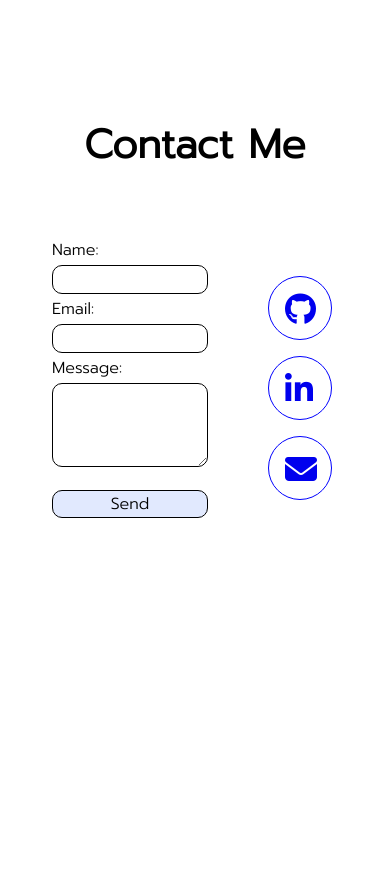
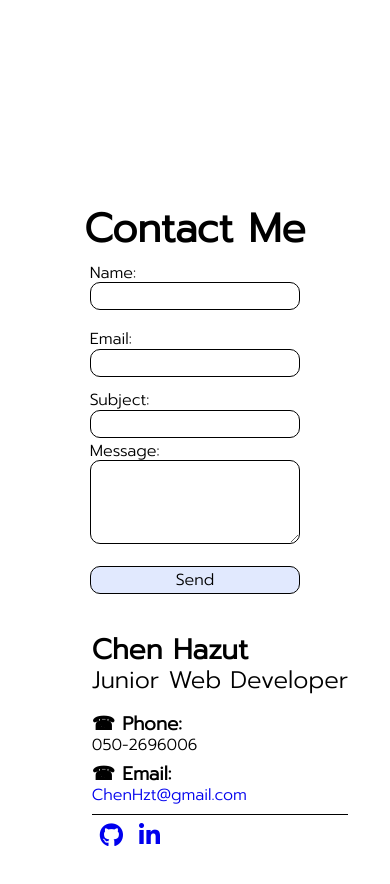
Before and after one commit to ChenHzt/weekend-2-portfolio, a plain HTML site: page index.html in a window 390 px wide. Shown: the part 1586-2470 px from the top of the page. Drawn offline with Linux system fonts and the light colour scheme; a web font is replaced by a local one.

Commit message:
contact page

```diff
--- a/css/contact-page.css
+++ b/css/contact-page.css
@@ -13,7 +13,7 @@
     display: flex;
     flex-direction: row;
     padding: 0;
-
+    height: 70%;
 }
 
 #contact-page .page-container .contact-form-side{
@@ -21,25 +21,48 @@
     flex-direction: column;
     justify-content: flex-start;
     height: 100%;
-    flex:2;
+    flex:1;
 }
 
 #contact-page .page-container .contact-form-side form{
     display: flex;
     flex-direction: column;
     justify-content: flex-start;
-    align-items: center;
-    margin-top: 50px;
+    align-items: flex-end;
+
+    margin-right: 50px;
 }
 
-#contact-page .page-container .contact-form-side form > *{
-    width: 60% ;
-    margin: 3px;
+#contact-page .page-container .contact-form-side form .name-email-block{
+    display: flex;
+    flex-direction: row;
+    justify-content: space-between;
+    margin: 10px;
+}
+
+#contact-page .page-container .contact-form-side form .name-email-block .form-field{
+    margin: 10px 0;
+    /* width: 80%; */
+}
+
+#contact-page .page-container .contact-form-side form .form-field{
+    display: flex;
+    flex-direction: column;
+    align-items: flex-start;
+    margin: 10px;
+}
+
+
+
+#contact-page .page-container .contact-form-side form > div{
+    width: 60%;
+    /* margin: 3px; */
 }
 
 #contact-page .page-container .contact-form-side form input,
 #contact-page .page-container .contact-form-side form textarea{
     padding: 4px;
+    width: 100%;
     border-radius: 10px;
     border: 1px solid black;
 }
@@ -51,35 +74,108 @@
 
 #contact-page .page-container .contact-form-side form input[type="submit"]{
     background-color: #e1e9fe;
+    margin: 10px;
     margin-top: 20px;
+    width: 60%;
 
 }
 
 #contact-page .page-container .contact-links{
     flex:1;
     height: 100%;
-    /* margin-top: 50px; */
-    /* background-color: blanchedalmond; */
 }
 
-#contact-page .page-container .contact-links ul{
+#contact-page .page-container .contact-links .contact-links-container{
+    /* margin:50px; */
+    margin-top: 20px;
+    padding-left:50px;
+    max-width: 50%;
+    height: 75%;
     display: flex;
     flex-direction: column;
-    margin-top: 80px;
+    justify-content: space-between;
+}
+
+#contact-page .page-container .contact-links .top-info > div{
+    margin: 10px 0;
+}
+
+#contact-page .page-container .contact-links .top-info .name-info{
+    font-size: 1.5em;
+    margin-bottom: 20px;
+}
+
+ #contact-page .page-container .contact-links ul{
+    display: flex;
+    flex-direction: row;
+    /* margin-top: 80px; */
+    border-top: black solid 1px;
+}
+
+#contact-page .page-container .contact-links ul li{
+
+    margin: 0.5rem;
+
 
 }
 
-#contact-page .page-container .contact-links ul li{
-    padding: 1rem;
-    margin: 0.5rem;
-    width: 4rem;
-    height: 4rem;
-    border-radius: 50%;
-    border: blue solid 1px;
+
+#contact-page .page-container .contact-links ul li a{
+    font-size: 1.5rem;
 
 }
 
-#contact-page .page-container .contact-links ul li a{
-    font-size: 2rem;
+@media (min-width:501px) and (max-width:768px){
+    #contact-page .page-container .contact-form-side form{
+        padding-right: 10px;
+    }
+    #contact-page .page-container .contact-links .contact-links-container{
+        padding-left: 10px;
+    }
+    #contact-page .page-container .contact-form-side form .name-email-block{
+        flex-direction: column;
+        margin:2px
+    }
 
+    #contact-page .page-container .contact-form-side form .form-field{
+        margin:2px;
+    }
 }
+
+@media (max-width:500px){
+    #contact-page .page-container .contact-form-side{
+        width:90%
+    }
+    #contact-page .page-container .contact-form-side form{
+        width: 100%;
+        /* padding-right: 10px; */
+        margin-right: 0;
+        align-items: center;
+    }
+    #contact-page .page-container .contact-links .contact-links-container{
+        /* padding-left: 10px; */
+        /* align-items: center; */
+        max-width: 100%;
+    }
+    #contact-page .page-container .contact-form-side form .name-email-block{
+        flex-direction: column;
+        margin:2px
+    }
+
+    #contact-page .page-container .contact-form-side form .form-field{
+        margin:2px;
+    }
+    #contact-page .page-container{
+        display: flex;
+        flex-direction: column;
+        align-items: center;
+        padding: 0;
+        height: 70%;
+    }
+    #contact-page > h2{
+        padding: 0;
+    }
+    #contact-page{
+        justify-content: center;
+    }
+}
--- a/index.html
+++ b/index.html
@@ -1,5 +1,6 @@
 <!DOCTYPE html>
 <html lang="en">
+
 <head>
     <meta charset="UTF-8">
     <meta name="viewport" content="width=device-width, initial-scale=1.0">
@@ -15,6 +16,7 @@
     <link href="https://fonts.googleapis.com/css2?family=Chonburi&family=Prompt:wght@300&display=swap" rel="stylesheet">
     <title>Chen Hazut</title>
 </head>
+
 <body>
     <nav>
         <ul>
@@ -93,7 +95,7 @@
                         <div class="skill-name">PYTHON</div>
                         <div class="skill-bar" data-precentage="90">
 
-                            <div class="skill-fill animation-fill-90" ></div>
+                            <div class="skill-fill animation-fill-90"></div>
                         </div>
                     </li>
                     <li>
@@ -107,14 +109,14 @@
                         <div class="skill-name">CSS</div>
                         <div class="skill-bar" data-precentage="80">
 
-                            <div class="skill-fill animation-fill-80" ></div>
+                            <div class="skill-fill animation-fill-80"></div>
                         </div>
                     </li>
                     <li>
                         <div class="skill-name">JAVA</div>
                         <div class="skill-bar" data-precentage="80">
 
-                            <div class="skill-fill animation-fill-80" ></div>
+                            <div class="skill-fill animation-fill-80"></div>
                         </div>
                     </li>
                     <li>
@@ -127,7 +129,7 @@
                     <li>
                         <div class="skill-name">SQL</div>
                         <div class="skill-bar" data-precentage="70">
-                            <div class="skill-fill animation-fill-70" ></div>
+                            <div class="skill-fill animation-fill-70"></div>
                         </div>
                     </li>
 
@@ -135,7 +137,7 @@
                         <div class="skill-name">ANDROID</div>
                         <div class="skill-bar" data-precentage="60">
 
-                            <div class="skill-fill animation-fill-60" ></div>
+                            <div class="skill-fill animation-fill-60"></div>
                         </div>
                     </li>
                 </ul>
@@ -147,26 +149,57 @@
         <div class="page-container">
             <div class="contact-form-side">
                 <form action="#">
+                    <div class="name-email-block">
+                        <div class="form-field">
                             <label for="name">Name: </label>
                             <input type="text" id="name">
+                        </div>
+                        <div class="form-field">
 
                             <label for="email">Email: </label>
                             <input type="email" id="email">
+                        </div>
+                    </div>
+                    <div class="form-field">
 
+                        <label for="subject">Subject: </label>
+                        <input type="text" id="subject">
+                    </div>
+
+                    <div class="form-field">
                         <label for="message">Message: </label>
                         <textarea id="message" rows="4"></textarea>
 
+                    </div>
                     <input type="submit" value="Send">
                 </form>
             </div>
             <div class="contact-links">
+                <div class="contact-links-container">
+                    <div class="top-info">
+                        <div class="name-info">
+                            <h3>Chen Hazut</h3>
+                            <p>Junior Web Developer</p>
+                        </div>
+                        <div>
+                            <h3>&phone; Phone:</h3>
+                            <p>050-2696006</p>
+                        </div>
+                        <div>
+                            <h3>&phone; Email:</h3>
+                            <a href="mailto:ChenHzt@gmail.com">ChenHzt@gmail.com</a>
+                        </div>
+                    </div>
                     <ul>
                         <li><a href="https://github.com/ChenHzt" target="_blank"><i class="fab fa-github"></i></a></li>
-                   <li><a href="www.linkedin.com/in/chen-hazut" target="_blank"><i class="fab fa-linkedin-in"></i></a></li>
-                   <li><a href="mailto:chenHzt@gmail.com" target="_blank"><i class="fas fa-envelope"></i></a></li>
+                        <li><a href="www.linkedin.com/in/chen-hazut" target="_blank"><i class="fab fa-linkedin-in"></i></a>
+                        </li>
+                        <!-- <li><a href="mailto:chenHzt@gmail.com" target="_blank"><i class="fas fa-envelope"></i></a></li> -->
                     </ul>
+                </div>
             </div>
         </div>
     </section>
 </body>
+
 </html>
```
Lines whose indentation alone changed are shown as unchanged.
